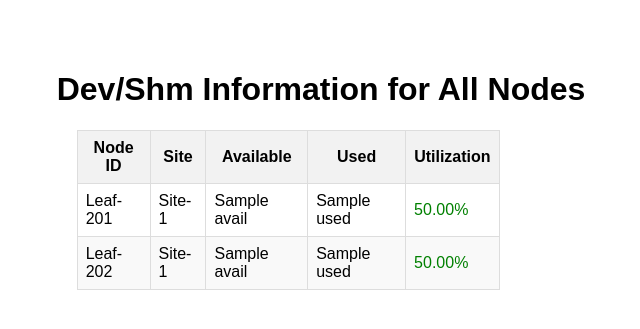
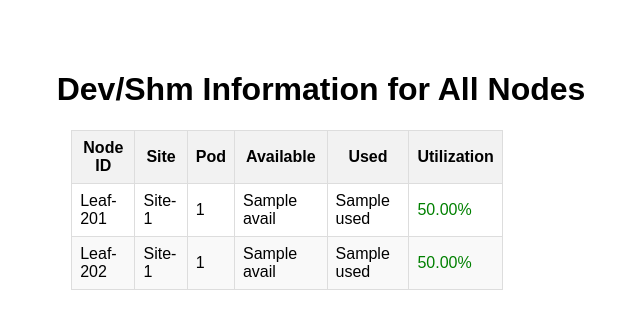
Before and after one commit to huyeduon/shmmon, a Flask app: page / in a window 1280 px wide. Shown: the top 329 px of the page, without its empty margins (319-959 px from the left). Run offline with Flask 3, Linux system fonts and the light colour scheme; a database or web service that is not in the repository returns one stand-in record (values such as "Sample title"); data that the repository does not hold is empty; parts of the project's set-up code (start-up, migrations or seed data) failed here and were passed over.

Commit message:
support multipod

```diff
--- a/app/app.py
+++ b/app/app.py
@@ -99,9 +99,10 @@ def index():
         for selected_node in config_data.get('nodes', []):
             nodeid = str(selected_node.get('id', ''))
             site = str(selected_node.get('site', ''))
+            podid = str(selected_node.get('pod', ''))
 
             # Update MEMORY_API_ENDPOINT based on nodeid
-            memory_api_endpoint = f'https://{apic}/api/node/mo/topology/pod-1/node-{nodeid}/sys/eqptcapacity/fspartition-dev:shm.json?query-target=self'
+            memory_api_endpoint = f'https://{apic}/api/node/mo/topology/pod-{podid}/node-{nodeid}/sys/eqptcapacity/fspartition-dev:shm.json?query-target=self'
 
             # Fetch memory data for the current node
             memory_data = get_memory_data(auth_token, memory_api_endpoint)
@@ -113,6 +114,7 @@ def index():
             nodes_data.append({
                 'site': site,
                 'nodeid': nodeid,
+                'podid': podid,
                 'avail': memory_data['imdata'][0]['eqptcapacityFSPartition']['attributes']['avail'],
                 'used': memory_data['imdata'][0]['eqptcapacityFSPartition']['attributes']['used'],
                 'utilization_percentage': utilization_percentage,
--- a/app/config.yaml
+++ b/app/config.yaml
@@ -1,5 +1,7 @@
 nodes:
   - id: 201
     site: Site-1
+    pod: 1
   - id: 202
     site: Site-1
+    pod: 1
--- a/app/templates/index.html
+++ b/app/templates/index.html
@@ -19,6 +19,7 @@
           <tr>
             <th>Node ID</th>
             <th>Site</th>
+            <th>Pod</th>
             <th>Available</th>
             <th>Used</th>
             <th>Utilization</th>
@@ -29,6 +30,7 @@
           <tr>
             <td>Leaf-{{ node_info.nodeid }}</td>
             <td>{{ node_info.site }}</td>
+            <td>{{ node_info.podid }}</td>
             <td>{{ node_info.avail }}</td>
             <td>{{ node_info.used }}</td>
             <td
```
